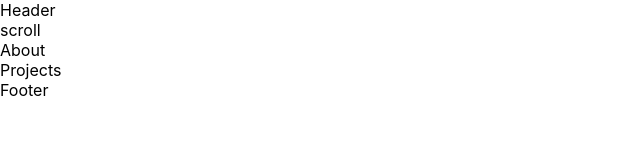
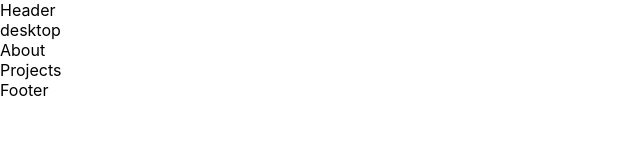
Before and after one commit to ColbPeyton/portfolio-revamp, a React (Create React App) app: page / in a window 1280 px wide. Shown: the top 160 px of the page, without its empty margins (0-640 px from the left). Built offline with nearby package versions, Linux system fonts and the light colour scheme.

Commit message:
create util method to render based on screen size, use in Scroll

```diff
--- /dev/null
+++ b/src/_utils/renderBasedOnScreenSize.ts
@@ -0,0 +1,9 @@
+export const renderBasedOnScreen = (
+    width:number,
+    mobile: () => JSX.Element,
+    desktop: () => JSX.Element
+    ):JSX.Element => {
+    return width <= 480
+        ? mobile()
+        : desktop();
+}
--- a/src/components/Scroll.tsx
+++ b/src/components/Scroll.tsx
@@ -1,5 +1,6 @@
 import React,{useContext, useState, useEffect} from 'react';
 import {WidthContext, WidthState} from '../contexts/WidthContext';
+import {renderBasedOnScreen} from '../_utils/renderBasedOnScreenSize';
 
 interface ScrollProps{
     refs: {
@@ -42,9 +43,25 @@ export const Scroll = (props:ScrollProps):JSX.Element => {
         props.scrollToComponent(ref);
     }
 
+    const mobileMarkup = ():JSX.Element => {
+        return(
+            <div className='mobile'>
+                mobile
+            </div>
+        )
+    }
+    const desktopMarkup = ():JSX.Element => {
+        return(
+            <div className='desktop'>
+                desktop
+            </div>
+        )
+    }
+
+
     return (
         <div className='container-scroll'>
-            scroll
+            {renderBasedOnScreen(width, mobileMarkup, desktopMarkup)}
         </div>
     )
 }
```
